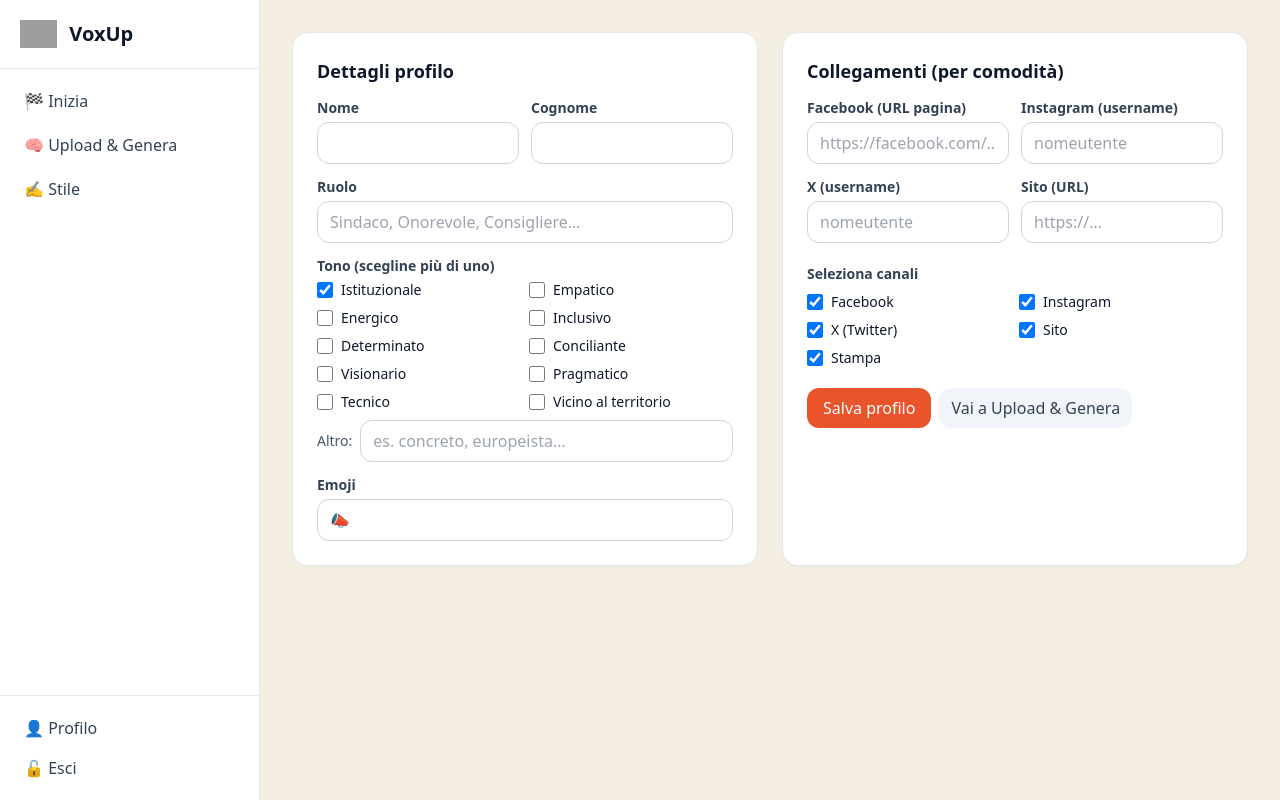
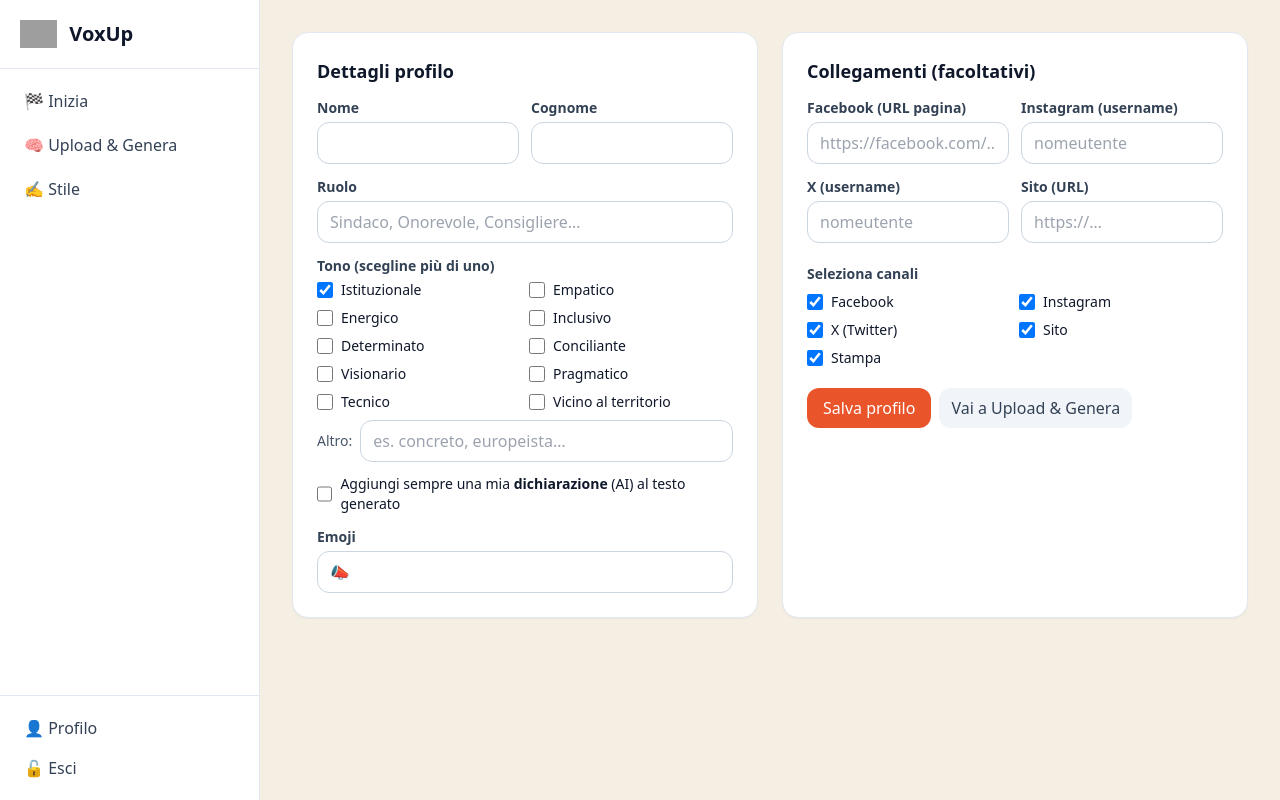
Before and after one commit to lorenzospadotto-debug/noventa-comms-app, a FastAPI app: page /profile in a window 1280 px wide. Run offline with FastAPI, Linux system fonts and the light colour scheme; the visitor is signed in with stand-in values (Sample User, id 1); some libraries are stand-ins or nearby versions; grey boxes are pictures that could not be loaded.

Commit message:
Update profile.html

```diff
--- a/templates/profile.html
+++ b/templates/profile.html
@@ -23,11 +23,16 @@
         </div>
       </div>
 
+      <div class="flex items-center gap-2">
+        <input id="auto_statement" type="checkbox" name="auto_statement" class="checkbox" {% if settings.auto_statement %}checked{% endif %}>
+        <label for="auto_statement" class="text-sm">Aggiungi sempre una mia <strong>dichiarazione</strong> (AI) al testo generato</label>
+      </div>
+
       <div><label class="label">Emoji</label><input name="emoji" class="input" value="{{ settings.emoji }}"></div>
     </section>
 
     <section class="card space-y-3">
-      <h2 class="text-lg font-semibold">Collegamenti (per comodità)</h2>
+      <h2 class="text-lg font-semibold">Collegamenti (facoltativi)</h2>
       <div class="grid grid-cols-1 md:grid-cols-2 gap-3">
         <div><label class="label">Facebook (URL pagina)</label><input name="facebook_url" class="input" value="{{ settings.social.facebook_url }}" placeholder="https://facebook.com/…"></div>
         <div><label class="label">Instagram (username)</label><input name="instagram_username" class="input" value="{{ settings.social.instagram_username }}" placeholder="nomeutente"></div>
```
